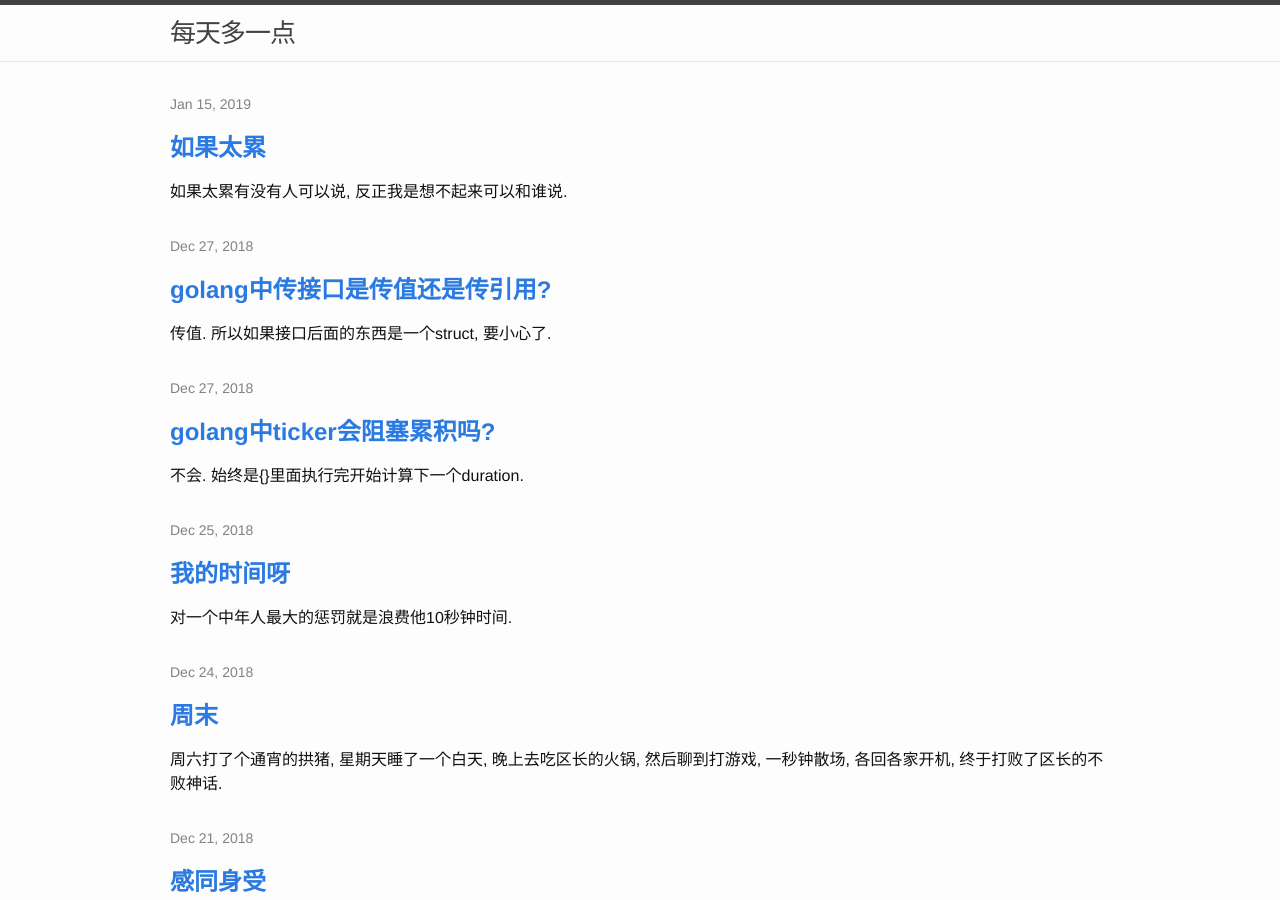
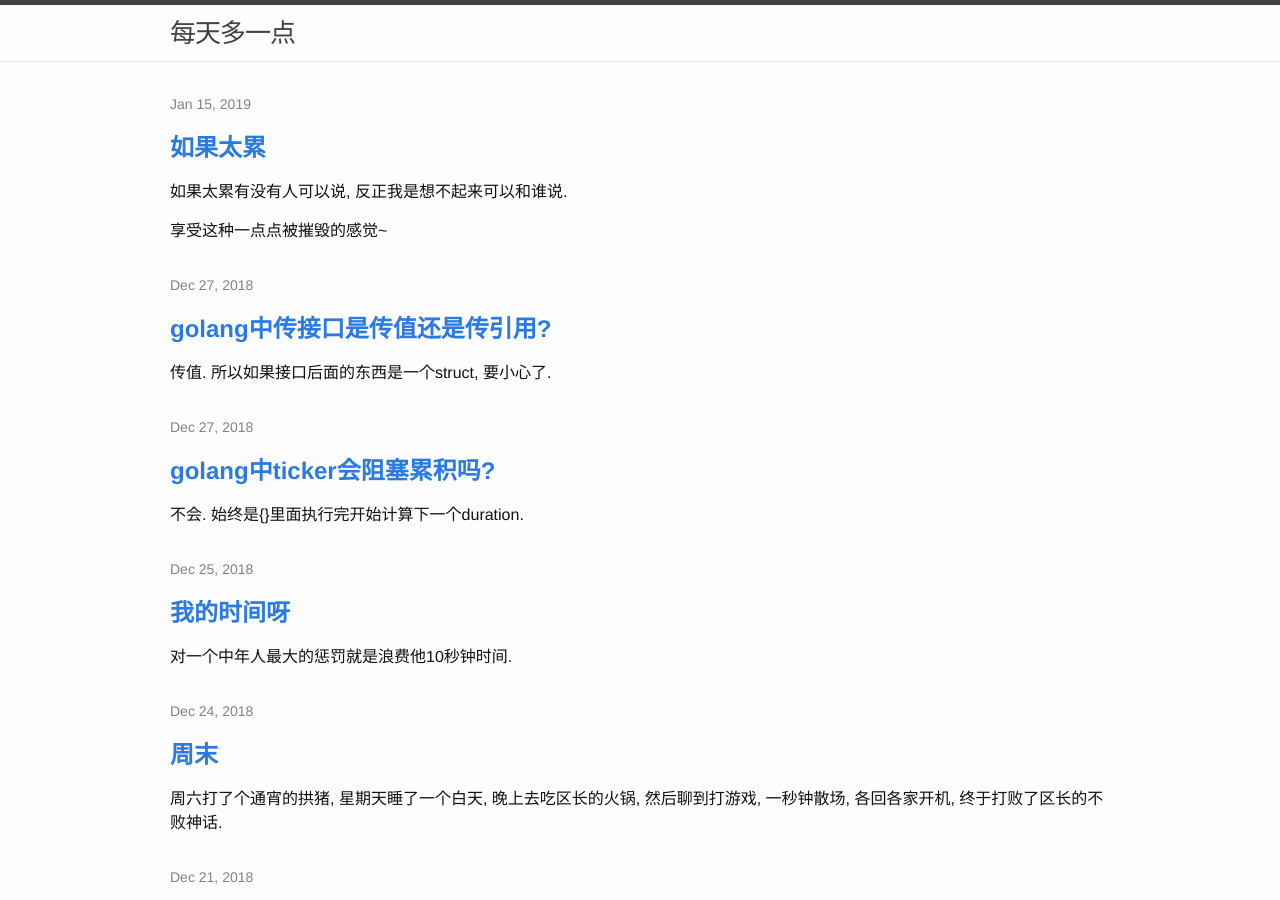
Before and after one commit to childe/gitcommit.today, a Jekyll site: the page built from index.html, in a window 1280 px wide and 900 px high. Built offline with Jekyll 4.4.1, drawn with Linux system fonts in a browser that asks for light colours; the list of posts is cut into pages by our own code.

Commit message:
modified:   _posts/2019-01-15-life.md

```diff
--- a/_posts/2019-01-15-life.md
+++ b/_posts/2019-01-15-life.md
@@ -7,3 +7,6 @@ layout: post
 ---
 
 如果太累有没有人可以说, 反正我是想不起来可以和谁说.
+
+
+享受这种一点点被摧毁的感觉~
```
